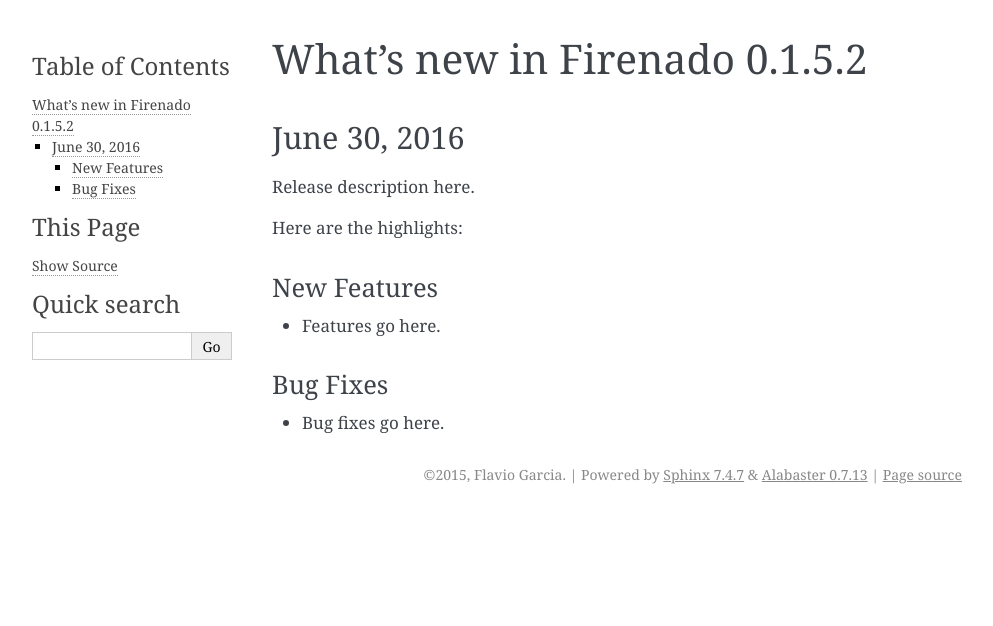
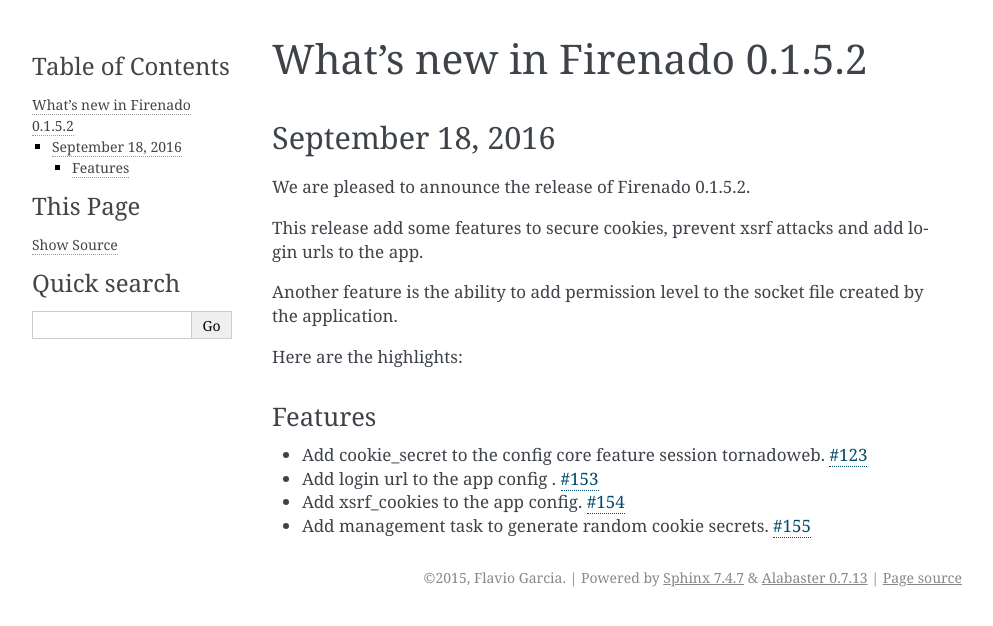
Before and after one commit to candango/firenado, a Sphinx documentation site: the page built from docs/releases/v0.1.5.2.rst, in a window 1280 px wide. Shown: the top 626 px of the page, without its empty margins (148-1141 px from the left). Built offline with Sphinx 7.4.7, drawn with Linux system fonts in a browser that asks for light colours; pages that are not in the unit, such as notebooks, are missing from menus.

Commit message:
Prepared the 0.1.5.2 release notes.
Refs: #10

```diff
--- a/docs/releases/v0.1.5.2.rst
+++ b/docs/releases/v0.1.5.2.rst
@@ -1,19 +1,23 @@
 What's new in Firenado 0.1.5.2
 ==============================
 
-June 30, 2016
--------------
+September 18, 2016
+------------------
 
-Release description here.
+We are pleased to announce the release of Firenado 0.1.5.2.
+
+This release add some features to secure cookies, prevent xsrf attacks and add
+login urls to the app.
+
+Another feature is the ability to add permission level to the socket file
+created by the application.
 
 Here are the highlights:
 
-New Features
-~~~~~~~~~~~~
+Features
+~~~~~~~~
 
-* Features go here.
-
-Bug Fixes
-~~~~~~~~~
-
-* Bug fixes go here.
+* Add cookie_secret to the config core feature session tornadoweb. `#123 <https://github.com/candango/firenado/issues/123>`_
+* Add login url to the app config . `#153 <https://github.com/candango/firenado/issues/153>`_
+* Add xsrf_cookies to the app config. `#154 <https://github.com/candango/firenado/issues/154>`_
+* Add management task to generate random cookie secrets. `#155 <https://github.com/candango/firenado/issues/155>`_
```
